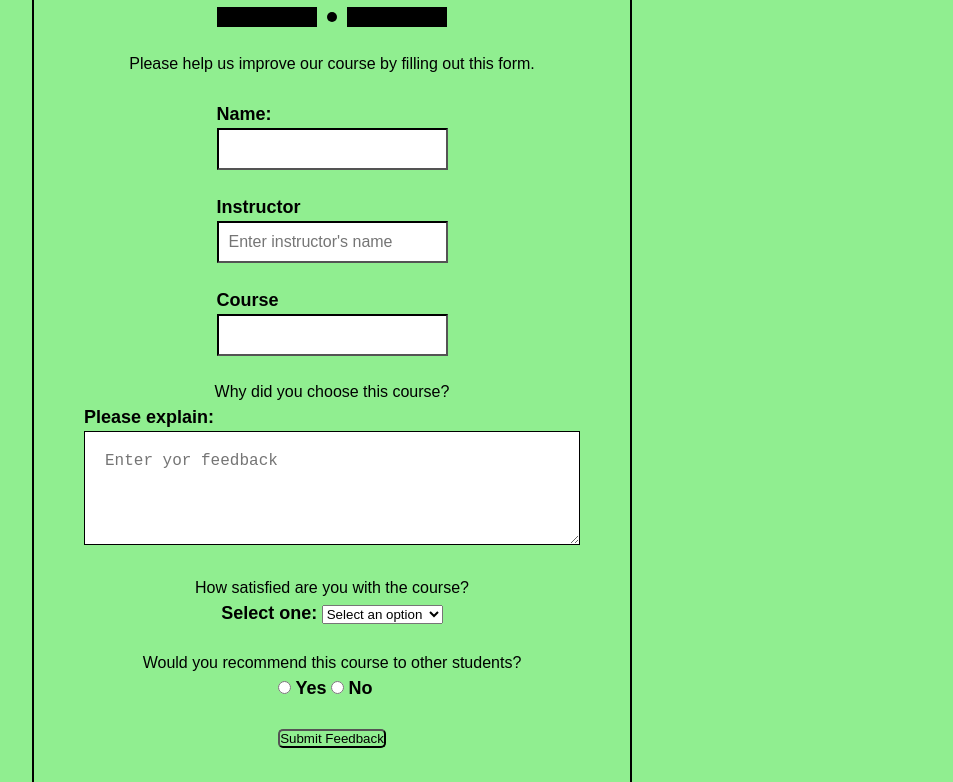
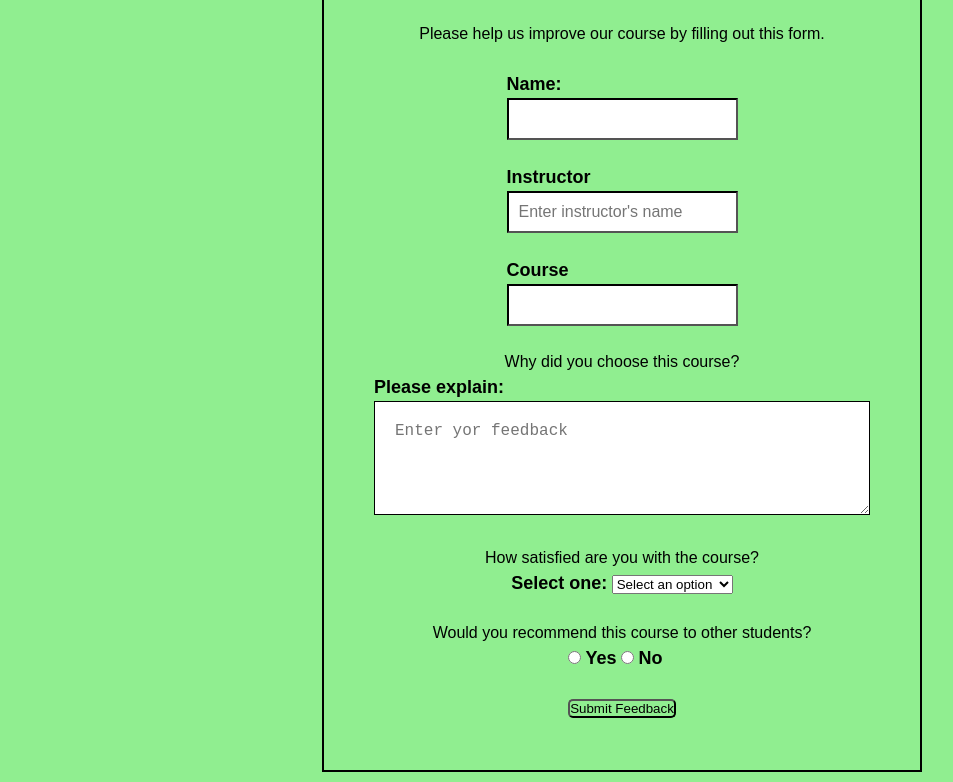
Before and after one commit to CHRISTABELKWANING/student-feedback, a plain HTML site: page index.html in a window 1280 px wide. Shown: the part 153-935 px from the top of the page, without its empty margins (18-971 px from the left). Drawn offline with Linux system fonts and the light colour scheme.

Commit message:
UI changes

```diff
--- a/static/style.css
+++ b/static/style.css
@@ -8,15 +8,16 @@
 body{
     font-family: Arial, Helvetica, sans-serif;
     line-height: 1.5;
+    min-height: 100vh;
     display: flex;
-    justify-items: center;
+    justify-content: center;
     align-items: center;
     background-color: lightgreen;
 }
 
 .container{
-    width: 600px;
-    margin: 50px;
+    width: min(600px, 90vw);
+    margin: 20px;
     border: 2px solid black;
     padding: 30px;
 }
```
